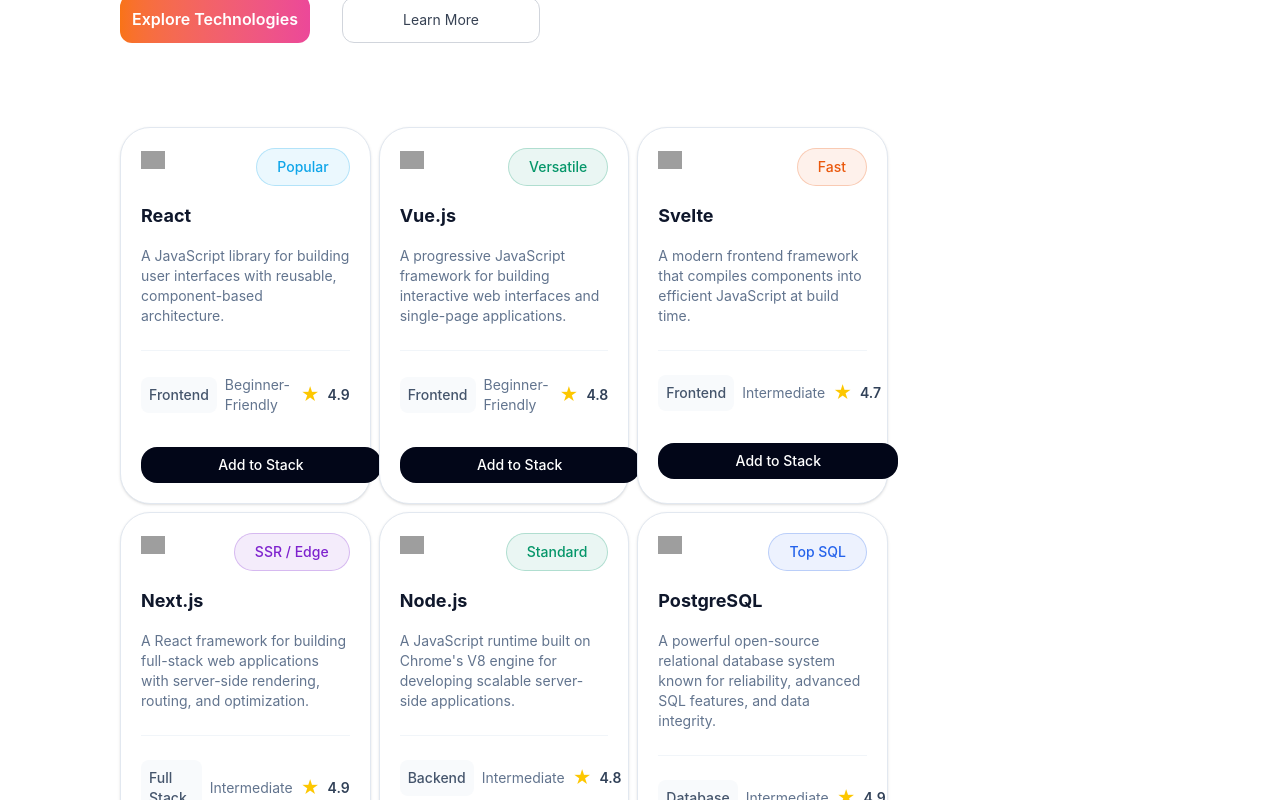
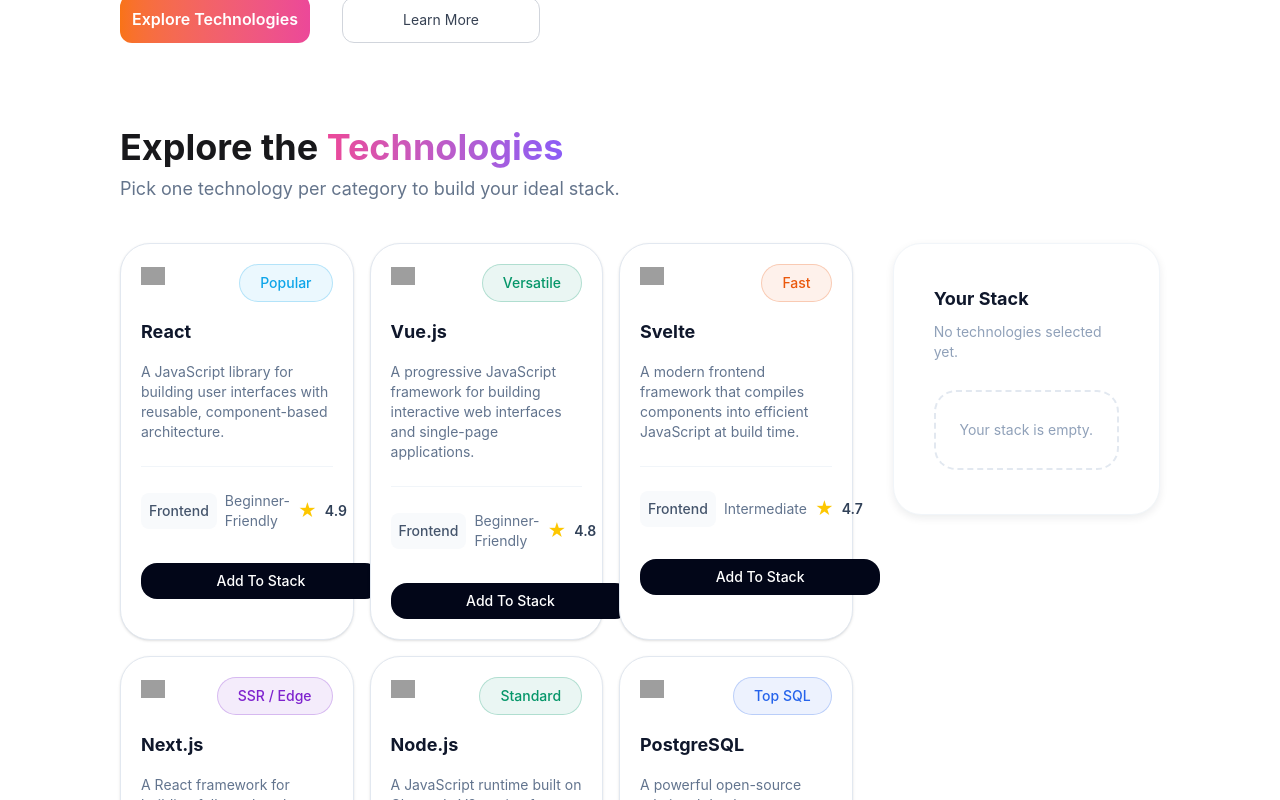
Before and after one commit to shahidul91325/Assignment-5, a React (Vite) app: page / in a window 1280 px wide. Shown: the part 460-1260 px from the top of the page. Built offline with nearby package versions, Linux system fonts and the light colour scheme; grey boxes are pictures that could not be loaded.

Commit message:
Main-Section-Create-Done

```diff
--- a/src/Components/Main.tsx
+++ b/src/Components/Main.tsx
@@ -8,7 +8,13 @@
     const data = use(SkillDataPromise);
     // console.log(data)
     return (
+        <div>
+            <div>
+                <h1 className='text-lg lg:text-left text-center lg:text-4xl lg:ml-30 font-bold'>Explore the <span className='bg-linear-to-r from-[#EC4899] - to-[#8B5CF6] bg-clip-text text-transparent'>Technologies</span></h1>
+                <p className='text-[#64748B] lg:text-left text-center text-sm lg:text-lg lg:ml-30 lg:mb-10 mt-2 mb-10'>Pick one technology per category to build your ideal stack.</p>
+            </div>
         <SkillCard SkillData={data}></SkillCard>
+        </div>
     );
 };
 
--- a/src/Components/SkillCard.tsx
+++ b/src/Components/SkillCard.tsx
@@ -1,4 +1,4 @@
-import React from 'react';
+import React, { useState } from 'react';
 import type { ISkill } from '../Types/Skill-Data';
 
 interface SkillProops {
@@ -6,20 +6,34 @@
 }
 
 const SkillCard = ({ SkillData }: SkillProops) => {
-  // console.log(SkillData)
+  console.log(SkillData);
+  const [selectedSkill, setSelectedSkill] = useState<ISkill[]>([]);
+  const handleAddClick = (skill: ISkill) => {
+    setSelectedSkill([...selectedSkill, skill]);
+  };
+  const handleRemoveSkill = (id: string) => {
+    setSelectedSkill(selectedSkill.filter((skill) => skill.id !== id));
+  };
+  const handleRemoveAll = () => {
+    setSelectedSkill([]);
+  };
   return (
-    <div>
-      <div className="grid grid-cols-1 gap-2 md:grid-cols-2 lg:grid-cols-3 w-[60%] ml-30">
-        {SkillData.map((skill) => (
+    <div className="lg:flex lg:justify-center lg:flex-row lg:items-start flex flex-col items-center justify-center">
+      <div className="grid grid-cols-1 gap-4 md:grid-cols-2 lg:grid-cols-3 lg:w-[60%] md:w-[80%] lg:ml-30 w-[80%]">
+        {SkillData.map((skill) => {
+          const isSelected = selectedSkill.some((item) => {
+            return item.id === skill.id;
+          });
+          return (
             <div key={skill.id} className="w-full rounded-[30px] border border-slate-200 bg-white p-5 shadow-sm">
               {/* Top Section */}
               <div className="flex items-start justify-between">
                 {/* Icon */}
-              <img src={skill.icon} alt={skill.name} className="h-6 w-6 object-contain" />
+                <img src={skill.icon} alt={skill.name} className="lg:h-6 lg:w-6 w-4 h-4 object-contain" />
 
                 {/* Badge */}
                 <span
-                className="rounded-full border border-emerald-200 bg-emerald-50 px-5 py-2 text-sm font-medium "
+                  className="rounded-full border lg:px-5 lg:py-2 lg:text-sm font-medium px-3"
                   style={{
                     backgroundColor: `${skill.badgeColor}15`,
                     borderColor: `${skill.badgeColor}40`,
@@ -31,10 +45,10 @@
               </div>
 
               {/* Skill Name */}
-            <h2 className="mt-4 text-lg font-bold text-slate-900">{skill.name}</h2>
+              <h2 className="mt-4 lg:text-lg font-bold text-slate-900">{skill.name}</h2>
 
               {/* Description */}
-            <p className="mt-4 text-sm leading-5 text-slate-500">{skill.description}</p>
+              <p className="mt-4 lg:text-sm leading-5 text-slate-500">{skill.description}</p>
 
               {/* Divider */}
               <div className="my-6 border-t border-slate-100"></div>
@@ -47,7 +61,7 @@
                 </span>
 
                 {/* Difficulty */}
-              <span className="text-sm text-slate-500">{skill.difficulty}</span>
+                <span className="text-sm lg:text-sm text-slate-500">{skill.difficulty}</span>
 
                 {/* Rating */}
                 <span className="flex items-center gap-2 text-sm font-semibold text-slate-700">
@@ -58,15 +72,69 @@
 
               {/* Button */}
               <button
+                onClick={() => handleAddClick(skill)}
+                disabled={isSelected}
                 type="button"
-              className="mt-8 w-60 rounded-2xl bg-slate-950 py-2 text-sm font-medium text-white transition hover:bg-slate-800"
+                className=" lg:mt-8 lg:w-60 md:w-60 rounded-2xl bg-slate-950 lg:py-2 lg:text-sm font-medium text-white transition hover:bg-slate-800 w-60 py-2 lg:ml-0 ml-10 mt-5 "
               >
-              Add to Stack
+                {isSelected ? 'Added' : 'Add To Stack'}
+              </button>
+            </div>
+          );
+        })}
+      </div>
+      <div className="lg:w-[35%] lg:my-0 lg:ml-0 w-130 my-5 ml-20">
+        <div className="rounded-[28px] border border-slate-100 bg-white px-10 py-11 shadow-[0_3px_8px_rgba(15,23,42,0.08)] mr-30 ml-10">
+          <h2 className="text-xl lg:text-lg font-bold leading-tight text-slate-900">Your Stack</h2>
+
+          <p className="mt-3 text-sm font-normal text-slate-400">
+            {selectedSkill.length === 0
+              ? 'No technologies selected yet.'
+              : `${selectedSkill.length} Technology Selected`}
+          </p>
+
+          {selectedSkill.length === 0 ? (
+            // Empty
+            <div className="mt-7 h-20 flex items-center justify-center rounded-[22px] border-2 border-dashed border-slate-200">
+              <p className="text-sm text-slate-400">Your stack is empty.</p>
+            </div>
+          ) : (
+            <div className="mt-7">
+              {selectedSkill.map((skill) => (
+                <div
+                  key={skill.id}
+                  className="mb-3 flex items-center justify-between rounded-xl border border-slate-200 p-3"
+                >
+                  <div className="flex items-center gap-3">
+                    <img src={skill.icon} alt={skill.name} className="h-8 w-8 object-contain" />
+
+                    <div>
+                      <h3 className="text-sm font-semibold text-slate-800">{skill.name}</h3>
+
+                      <p className="text-[10px] text-slate-400">{skill.category}</p>
+                    </div>
+                  </div>
+                  <button
+                    type="button"
+                    onClick={() => handleRemoveSkill(skill.id)}
+                    className="text-xl text-slate-400 hover:text-red-500"
+                  >
+                    ×
                   </button>
                 </div>
               ))}
+
+              <button
+                type="button"
+                onClick={handleRemoveAll}
+                className="mt-5 w-full rounded-xl border border-red-300 py-2 text-sm font-medium text-red-500 hover:bg-red-50"
+              >
+                Remove All
+              </button>
             </div>
-      ;
+          )}
+        </div>
+      </div>
     </div>
   );
 };
```
Lines whose indentation alone changed are shown as unchanged.
